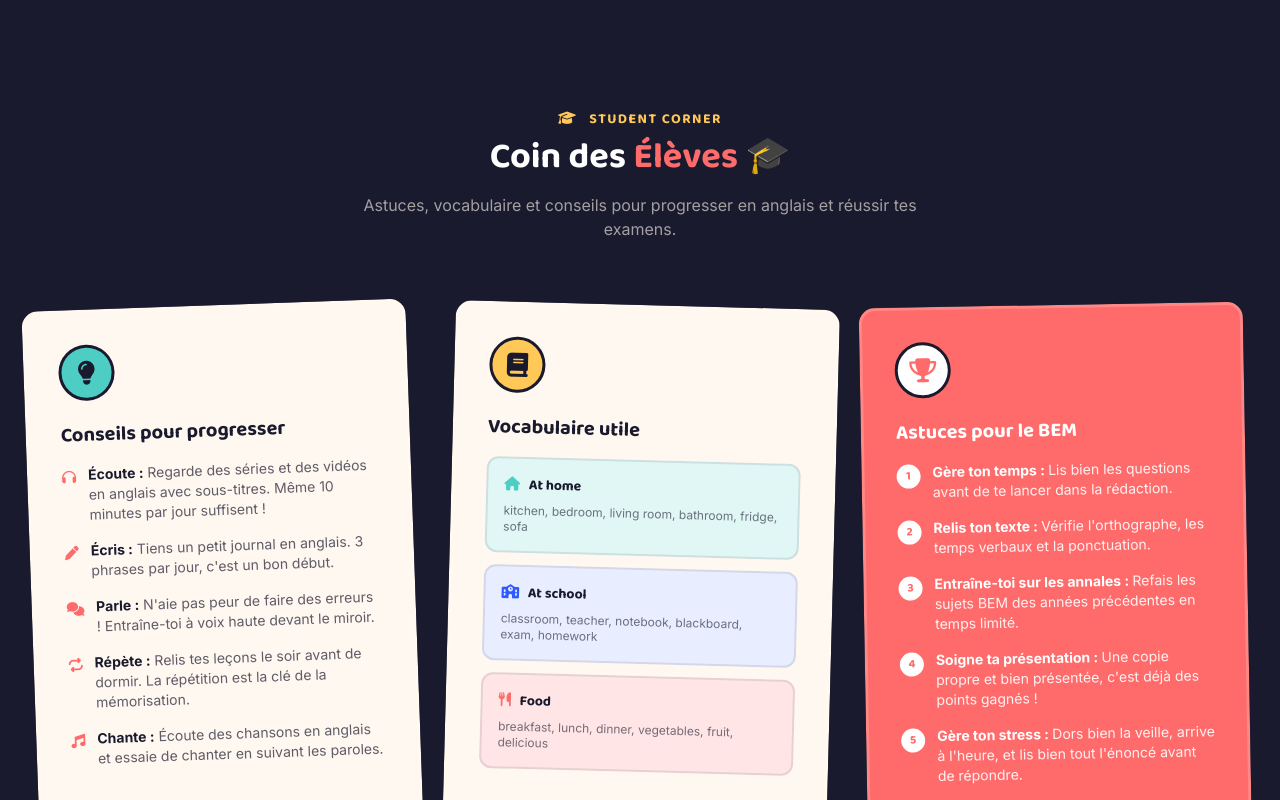
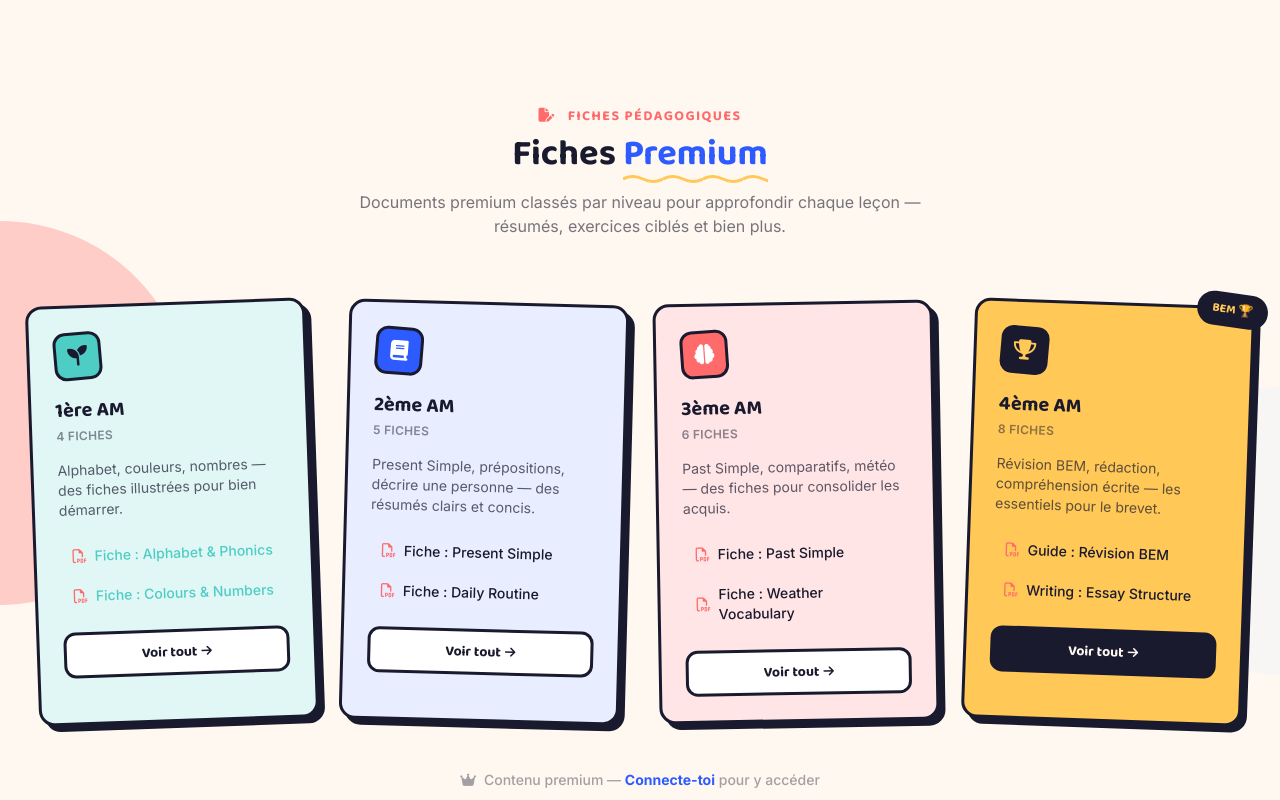
Before and after one commit to islamMed06/mimobot-web, a Next.js app: page / in a window 1280 px wide. Shown: the part 2920-3720 px from the top of the page. Built offline with nearby package versions, Linux system fonts and the light colour scheme; no server answers.

Commit message:
Ajout section #fiches sur landing + navbar anchor

```diff
--- a/src/app/page.tsx
+++ b/src/app/page.tsx
@@ -405,6 +405,108 @@ export default function HomePage() {
         </div>
       </section>
 
+      {/* ===================== FICHES PÉDAGOGIQUES ===================== */}
+      <section id="fiches" className="py-20 md:py-28 relative overflow-hidden bg-cream">
+        <div className="blob bg-coral w-96 h-96 top-1/4 -left-48 opacity-30"></div>
+        <div className="blob bg-blue-light w-72 h-72 bottom-1/4 -right-36 opacity-30"></div>
+        <div className="max-w-7xl mx-auto px-4 sm:px-6 lg:px-8 relative z-10">
+          <div className="text-center mb-16">
+            <p className="text-coral font-display font-bold text-sm tracking-widest uppercase mb-2">
+              <i className="fa-solid fa-file-pen mr-2"></i> Fiches Pédagogiques
+            </p>
+            <h2 className="font-display text-3xl md:text-4xl font-bold text-ink">
+              Fiches <span className="squiggle-underline text-blue">Premium</span>
+            </h2>
+            <p className="text-ink/60 mt-4 max-w-xl mx-auto">
+              Documents premium classés par niveau pour approfondir chaque leçon — résumés, exercices ciblés et bien plus.
+            </p>
+          </div>
+
+          <div className="grid sm:grid-cols-2 lg:grid-cols-4 gap-8">
+            {[
+              {
+                level: "1AM", label: "1ère AM",
+                icon: "fa-solid fa-seedling", color: "bg-mint", bg: "bg-mint-light",
+                btnClass: "bg-white hover:bg-mint",
+                count: "4 fiches", desc: "Alphabet, couleurs, nombres — des fiches illustrées pour bien démarrer.",
+                fiches: [
+                  { title: "Fiche : Alphabet & Phonics", color: "text-mint" },
+                  { title: "Fiche : Colours & Numbers", color: "text-mint" },
+                ],
+              },
+              {
+                level: "2AM", label: "2ème AM",
+                icon: "fa-solid fa-book", color: "bg-blue", bg: "bg-blue-light",
+                iconColor: "text-white", btnClass: "bg-white hover:bg-blue hover:text-white",
+                count: "5 fiches", desc: "Present Simple, prépositions, décrire une personne — des résumés clairs et concis.",
+                fiches: [
+                  { title: "Fiche : Present Simple", color: "text-blue" },
+                  { title: "Fiche : Daily Routine", color: "text-blue" },
+                ],
+              },
+              {
+                level: "3AM", label: "3ème AM",
+                icon: "fa-solid fa-brain", color: "bg-coral", bg: "bg-coral-light",
+                iconColor: "text-white", btnClass: "bg-white hover:bg-coral hover:text-white",
+                count: "6 fiches", desc: "Past Simple, comparatifs, météo — des fiches pour consolider les acquis.",
+                fiches: [
+                  { title: "Fiche : Past Simple", color: "text-coral" },
+                  { title: "Fiche : Weather Vocabulary", color: "text-coral" },
+                ],
+              },
+              {
+                level: "4AM", label: "4ème AM",
+                icon: "fa-solid fa-trophy", color: "bg-ink", bg: "bg-sun",
+                iconColor: "text-sun", btnClass: "bg-ink text-cream hover:bg-coral",
+                count: "8 fiches", desc: "Révision BEM, rédaction, compréhension écrite — les essentiels pour le brevet.",
+                special: "BEM 🏆",
+                fiches: [
+                  { title: "Guide : Révision BEM", color: "text-ink" },
+                  { title: "Writing : Essay Structure", color: "text-ink" },
+                ],
+              },
+            ].map((niveau, i) => (
+              <div key={niveau.level} className={`sticker tilt-${i + 1} rounded-2xl p-6 ${niveau.bg} relative`}>
+                {niveau.special && (
+                  <div className="absolute -top-4 -right-4 bg-ink text-sun font-display font-bold text-xs px-3 py-1.5 rounded-full border-3 border-ink rotate-6">
+                    {niveau.special}
+                  </div>
+                )}
+                <div className={`w-12 h-12 rounded-xl ${niveau.color} border-3 border-ink ${niveau.iconColor || "text-ink"} flex items-center justify-center text-xl mb-4 ${i % 2 === 0 ? "-rotate-3" : "rotate-3"}`}>
+                  <i className={niveau.icon}></i>
+                </div>
+                <h3 className="font-display text-xl font-bold text-ink mb-1">{niveau.label}</h3>
+                <p className="text-xs text-ink/50 mb-4 font-semibold uppercase tracking-wide">{niveau.count}</p>
+                <p className="text-sm text-ink/70 mb-5">{niveau.desc}</p>
+                <ul className="space-y-2 text-sm">
+                  {niveau.fiches.map((f) => (
+                    <li key={f.title}>
+                      <Link
+                        href={`/fiches-pedagogiques?level=${niveau.level}`}
+                        className={`resource-link flex items-center gap-2 text-ink no-underline font-medium py-1.5 px-2 rounded-lg ${f.color}`}
+                      >
+                        <i className="fa-regular fa-file-pdf text-coral"></i> {f.title}
+                      </Link>
+                    </li>
+                  ))}
+                </ul>
+                <Link
+                  href={`/fiches-pedagogiques?level=${niveau.level}`}
+                  className={`mt-5 w-full font-display text-sm font-bold ${niveau.btnClass} py-2.5 rounded-xl border-3 border-ink transition-all flex items-center justify-center gap-1 no-underline`}
+                >
+                  Voir tout <i className="fa-solid fa-arrow-right text-xs"></i>
+                </Link>
+              </div>
+            ))}
+          </div>
+
+          <p className="text-center text-ink/40 text-sm mt-12 font-medium">
+            <i className="fa-solid fa-crown mr-2"></i>
+            Contenu premium — <Link href="/login" className="text-blue font-bold hover:underline">Connecte-toi</Link> pour y accéder
+          </p>
+        </div>
+      </section>
+
       {/* ===================== STUDENT CORNER ===================== */}
       <section
         id="eleves"
@@ -758,6 +860,7 @@ export default function HomePage() {
                   "#accueil",
                   "#apropos",
                   "#ressources",
+                  "#fiches",
                   "#eleves",
                   "#contact",
                 ].map((href) => (
@@ -769,6 +872,7 @@ export default function HomePage() {
                       {href === "#accueil" && "Accueil"}
                       {href === "#apropos" && "À propos"}
                       {href === "#ressources" && "Ressources"}
+                      {href === "#fiches" && "Fiches pédagogiques"}
                       {href === "#eleves" && "Coin des élèves"}
                       {href === "#contact" && "Contact"}
                     </a>
--- a/src/components/Navbar.tsx
+++ b/src/components/Navbar.tsx
@@ -96,7 +96,7 @@ export default function Navbar({
             <a href="#apropos" className="nav-link text-ink no-underline text-base">À propos</a>
             <a href="#ressources" className="nav-link text-ink no-underline text-base">Ressources</a>
             <a href="#eleves" className="nav-link text-ink no-underline text-base">Coin des élèves</a>
-            {showFiches && <Link href="/fiches-pedagogiques" className="nav-link text-ink no-underline text-base">Fiche pédagogique</Link>}
+            {showFiches && <a href="#fiches" className="nav-link text-ink no-underline text-base">Fiche pédagogique</a>}
           </nav>
 
           <div className="flex items-center gap-4">
@@ -130,9 +130,9 @@ export default function Navbar({
             </a>
           ))}
           {showFiches && (
-            <Link href="/fiches-pedagogiques" onClick={() => setMobileOpen(false)} className="block py-3 font-display font-semibold text-base border-b-2 border-dashed border-ink/25 no-underline text-ink">
+            <a href="#fiches" onClick={() => setMobileOpen(false)} className="block py-3 font-display font-semibold text-base border-b-2 border-dashed border-ink/25 no-underline text-ink">
               📋 Fiche pédagogique
-            </Link>
+            </a>
           )}
         </div>
       </header>
```
